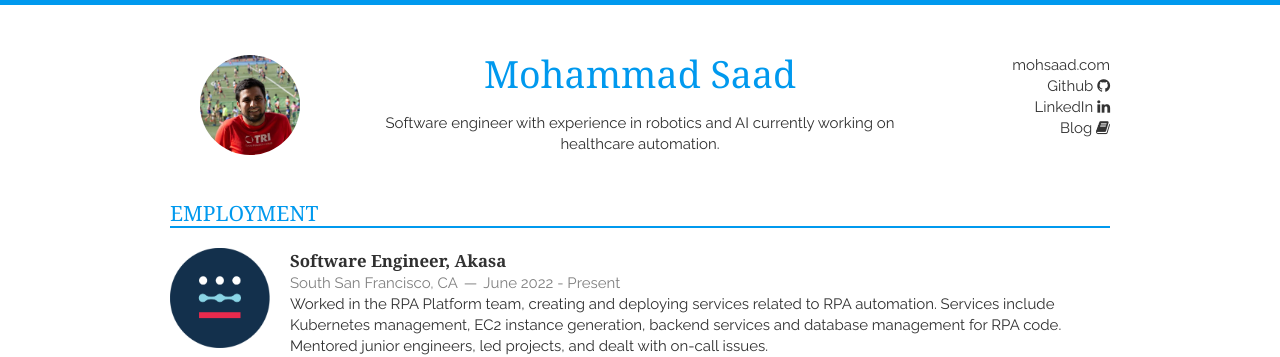
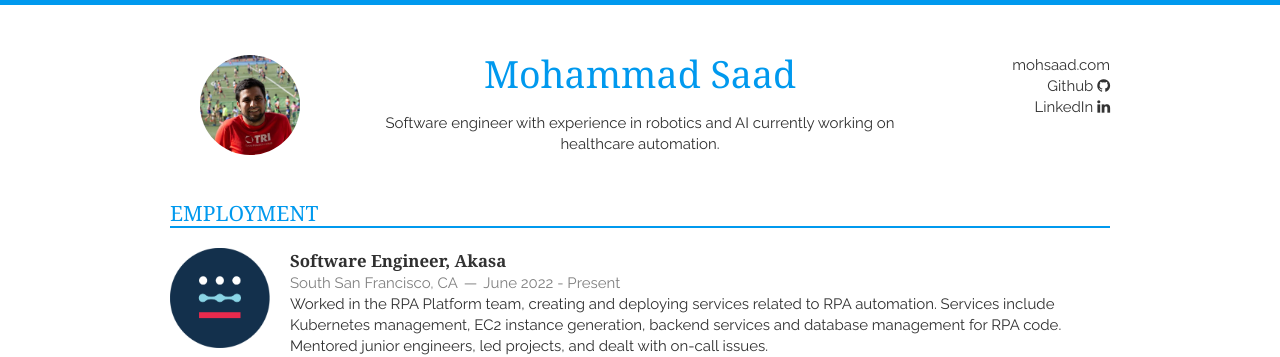
Before and after one commit to mohsaad/mohsaad.github.io, a Jekyll site: the page built from index.html, in a window 1280 px wide. Shown: the top 357 px of the page. Built offline with Jekyll 4.4.1, drawn with Linux system fonts in a browser that asks for light colours; nearby versions of some CDN libraries.

Commit message:
Remove blog from website

```diff
--- a/_layouts/layout.html
+++ b/_layouts/layout.html
@@ -39,7 +39,6 @@
             <a href="{{ site.website_full }}">mohsaad.com</a><br/>
             <a href="https://github.com/{{ site.author.github }}">Github <i class="fa fa-github"></i></a> <br />
             <a href="https://linkedin.com/in/{{ site.author.linkedin }}">LinkedIn <i class="fa fa-linkedin"></i></a><br />
-            <a href="{{ site.url }}/blog">Blog <i class="fa fa-book"></i></a><br />
         </p>
     </div>
   </div>
```
